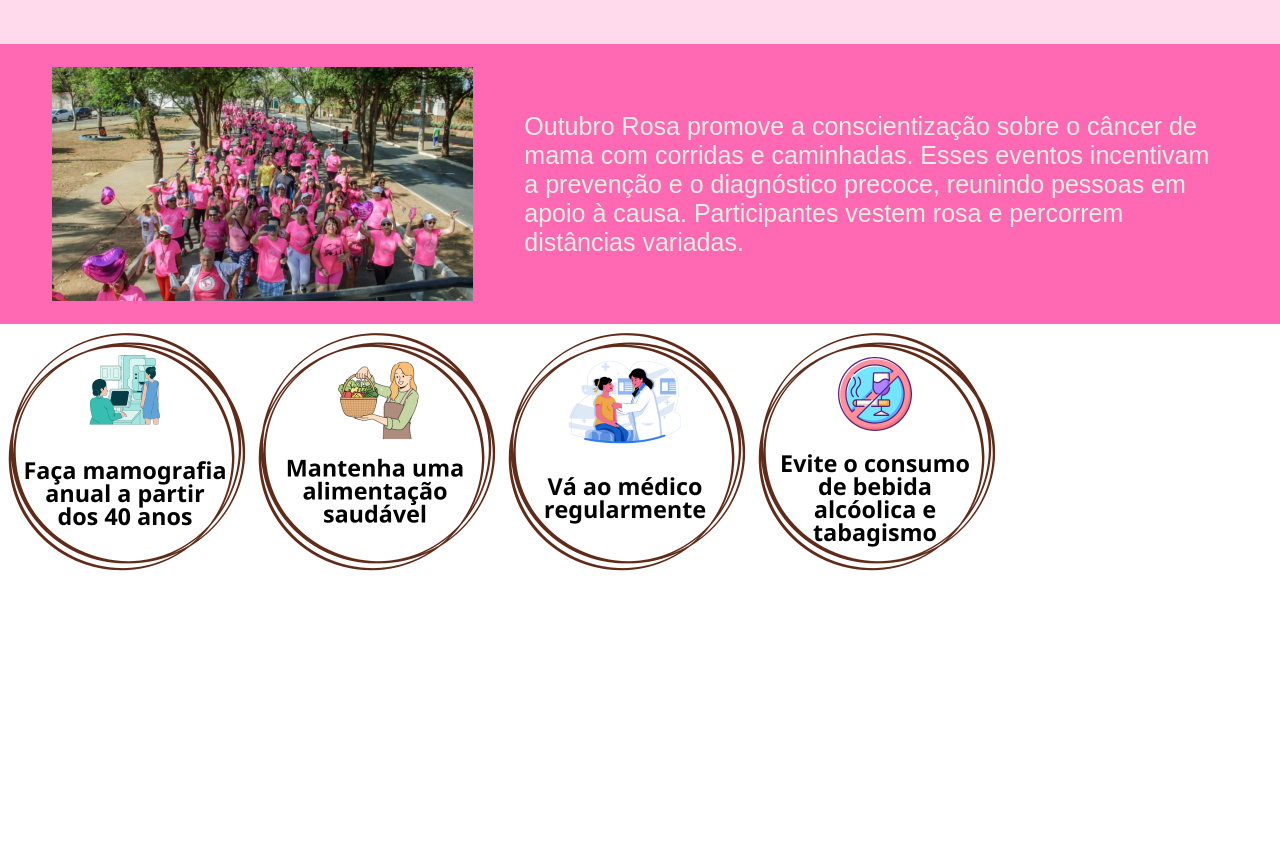
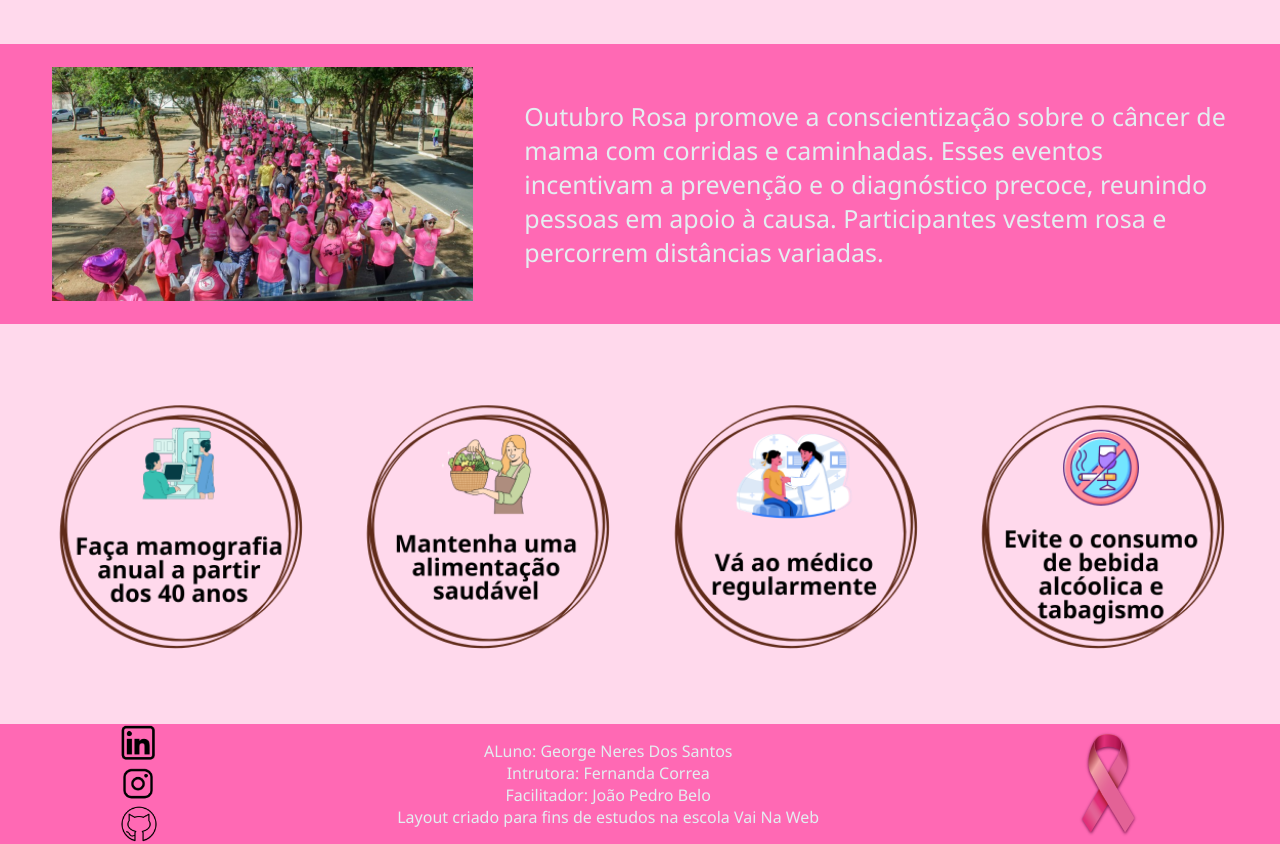
Before and after one commit to George100Neres/Desafio_OutubroRosa, a plain HTML site: page index.html in a window 1280 px wide. Shown: the part 476-1320 px from the top of the page. Before the commit the page ends 1082 px from the top, so only its background shows below. Drawn offline with Linux system fonts and the light colour scheme.

Commit message:
codigo desafio atualizado

```diff
--- a/index.html
+++ b/index.html
@@ -21,8 +21,8 @@
             <!-- Listas sem numeracao-->
               <ul>
                 <li><a href="https://www.minhavida.com.br/saude/temas/cancer-de-mama" target="_blank">SOBRE</a></li>
-            <li><a href="https://www.qualicorp.com.br/qualicorp-explica/saude-da-mulher/outubro-rosa-conscientizacao-e-prevencao-do-cancer-de-mama/" target="_blank">CONSCIENTIZAÇÃO</a></li>
-            <li><a href="https://www.hcp.org.br/oito-dicas-para-prevenir-se-do-cancer-de-mama-outubro-rosa/#:~:text=1%2001%20Mantenha-se%20ativa%20A%20pr%C3%A1tica%20regular%20de,8%2008%20Cuide%20da%20sua%20sa%C3%BAde%20mental%20" target="_blank">DICAS</a></li>
+                <li><a href="https://www.qualicorp.com.br/qualicorp-explica/saude-da-mulher/outubro-rosa-conscientizacao-e-prevencao-do-cancer-de-mama/" target="_blank">CONSCIENTIZAÇÃO</a></li>
+                <li><a href="https://www.hcp.org.br/oito-dicas-para-prevenir-se-do-cancer-de-mama-outubro-rosa/#:~:text=1%2001%20Mantenha-se%20ativa%20A%20pr%C3%A1tica%20regular%20de,8%2008%20Cuide%20da%20sua%20sa%C3%BAde%20mental%20" target="_blank">DICAS</a></li>
               </ul>
           </nav>
     </header>
@@ -51,12 +51,26 @@
     </main>
 
     <footer>
+      <section class="redesSociais">
       <nav>
         <ul>
-          <li><a href=><img src="" alt=""></a></li>
-          <li><a href=><img src="" alt=""></a></li>
+          <li><a href="https://www.linkedin.com/in/george-neres-gsneres/">
+            <img class="icones" src="Imgs/linkedin.png"></a></li>
+          <li><a href="https://www.instagram.com/george.neres10/">
+            <img class="icones" src="Imgs/instagram.png" alt="Icone do Instagram"></a></li>
+          <li><a href="https://github.com/George100Neres">
+            <img class="icones" src="Imgs/github.png" alt="Icone do GitHub"></a></li>
+        </nav>
         </ul>
-      </nav>
+      </section>
+
+        <section class="informacoes">
+          <p>ALuno: George Neres Dos Santos</p>
+          <p>Intrutora: Fernanda Correa </p>
+          <p>Facilitador: João Pedro Belo</p>
+          <p>Layout criado para fins de estudos na escola Vai Na Web</p>
+        </section>
+        <img src="Imgs/laco-rosa.png" alt="Imagem da fita Rosa">
     </footer>
 </body>
 </html>
--- a/style.scss
+++ b/style.scss
@@ -5,45 +5,37 @@
     text-decoration: none;
     list-style: none;
     font-family: "Noto Sans", sans-serif;
-    cursor: url('./Imgs/cursor11.cur'), auto;
+
 }
-
+/* Header da secao*/
 header {
     display: flex;
     align-items: center;
     justify-content: space-around;
     color: #E4EEF1;
     background-color: #FF69B4;
-    font-size: 2vh;
-    font-weight: normal;
+    height: 15vh;
+
+    section {
+        display: flex;
         align-items: center;
     }
 
-/* Header da secao*/
+    nav {
+        width: 40%;
 
-
-nav {
-    border: solid;
-    width: 95%;
-}
+        ul {
+            display: flex;
+            justify-content: space-around;
 
             a {
                 color: #E4EEF1;
                 font-size: 28px;
             }
-/* */
-ul {
-    display: flex;
-    //border: solid red;
-    justify-content: space-around;
+        }
+    }
 }
 
-main {
-    display: flex;
-    flex-direction: column;
-    align-items: center;
-    background-color: #FFD9EC;
-}
 
 /* Backgorund da classe sessaoAlerta*/
 .sessaoAlerta {
@@ -52,19 +44,12 @@ main {
     display: flex;
     // vh - Viewport height
     width: 100%;
-    height: 45vh;
+    height: 50vh;
     display: flex;
     justify-content: space-evenly;
     align-items: center;
 
-   .Text1 {
-    font-size: 2.5vh;
-    width: 24vw;
-   }
 
-   .ImagemCampanha {
-     height: 40vh;
-   }
     /* Tamamnho das imagen da calsse .sessaoAlerta*/
     p {
         width: 40%;
@@ -75,6 +60,8 @@ main {
         width: 19.010416666666668vw;
     }
 }
+
+
 /* Backgorund da classe sessaoCorrida*/
 .sessaoCorrida {
     background-color: #FF69B4;
@@ -84,9 +71,40 @@ main {
     width: 100%;
     height: 35vh;
 
+    /* Tamamnho das imagen da calsse .sessaoCorrida*/
+    p {
+        width: 55%;
+        font-size: 25px;
+        color: #E4EEE1;
+    }
+}
+
+.sessaoDicas {
+    height: 50vh;
+    background-color: blueviolet;
+    display: flex;
+    justify-content: space-evenly;
+    align-items: center;
+
+    img {
+        width: 20%;
+      }
+}
+
+
+.ImagemCampanha {
+    height: 40vh;
+}
+
 .SegundaImagem {
     height: 30vh;
 }
+
+.Text1 {
+    font-size: 2.5vh;
+    width: 24vw;
+}
+
 
 .Text2 {
     color: #E4EEF1;
@@ -94,54 +112,43 @@ main {
     width: 30vw;
 }
 
-.sessaoDicas {
-    height: 50vh;
-    background-color: red;
-    display: flex;
-    justify-content: space-evenly;
-    align-items: center;
-}
-
-img {
-  width: 20%;
-}
-/* Tamamnho das imagen da calsse .sessaoCorrida*/
-    p {
-        width: 55%;
-        font-size: 25px;
-        color: #E4EEE1;
-    }
-}
-/*
-.tips {
-    display: flex;
-    justify-content: space-around;
-    background-color: #ffdee7;
-    padding: 20px;
-
-}*/
-
 
 /* ROdape do site*/
 
-
 footer {
-    background-color: blue;
+    background-color: #FF69B4;
     display: flex;
     align-items: center;
     justify-content: space-around;
     height: 15vh;
 
-    .media-social {
+    .redesSocias {
         display: flex;
         align-items: center;
-        justify-content: space-around;
+        justify-content: flex-start;
         width: 10vw;
+    }
+
+    .icones {
+        height: 5vh;
+        cursor:pointer;
+    }
+
+    .informacoes {
+        display: flex;
+        flex-direction: column;
+        align-items: center;
+
+        p {
+            font-size: 2vh;
+            color: #E4EEF1;
+        }
     }
 }
 
 
-/* responsividade */
+/* responsividade do Dispotivo mobile*/
+/*
 @media (max-width: 768px) {
     header {
         height: 20vh;
@@ -152,6 +159,7 @@ footer {
             width: 95%;
         }
         /* No dispositivo mobile */
+        /*
         .sessaoAlerta {
             height: 80vh;
             flex-direction: column-reverse;
@@ -185,4 +193,4 @@ footer {
             }
         }
     }
-}
+}*/
```
Also changed, not shown: style.css. Lines whose indentation alone changed are shown as unchanged.
